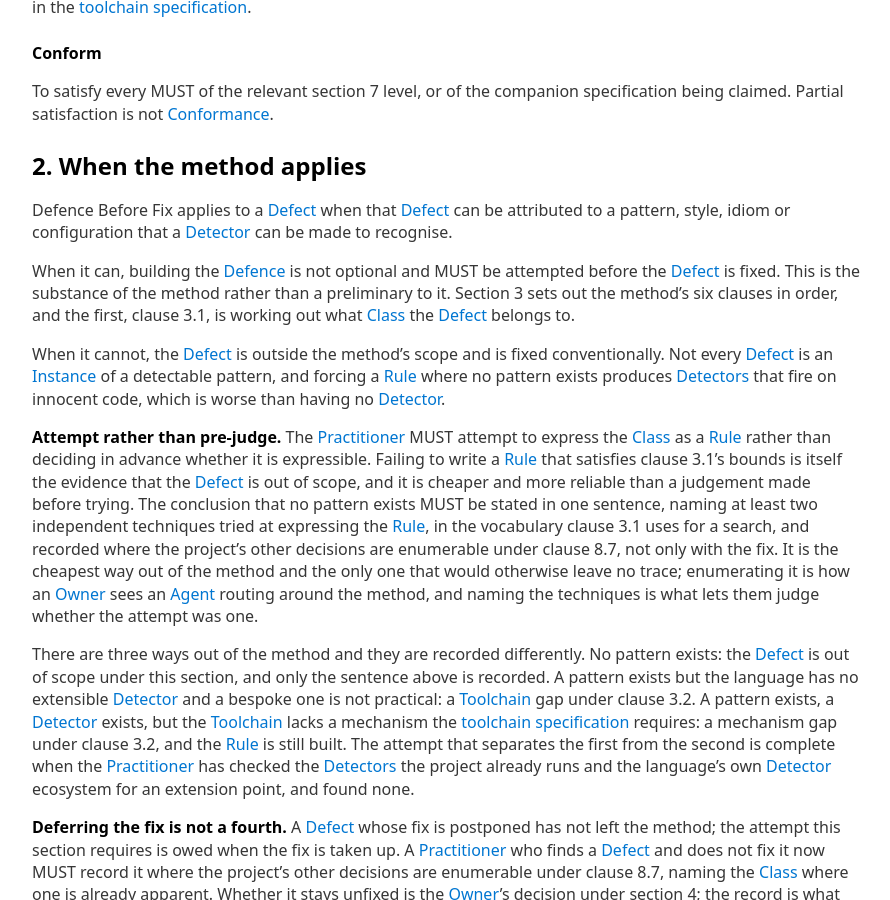
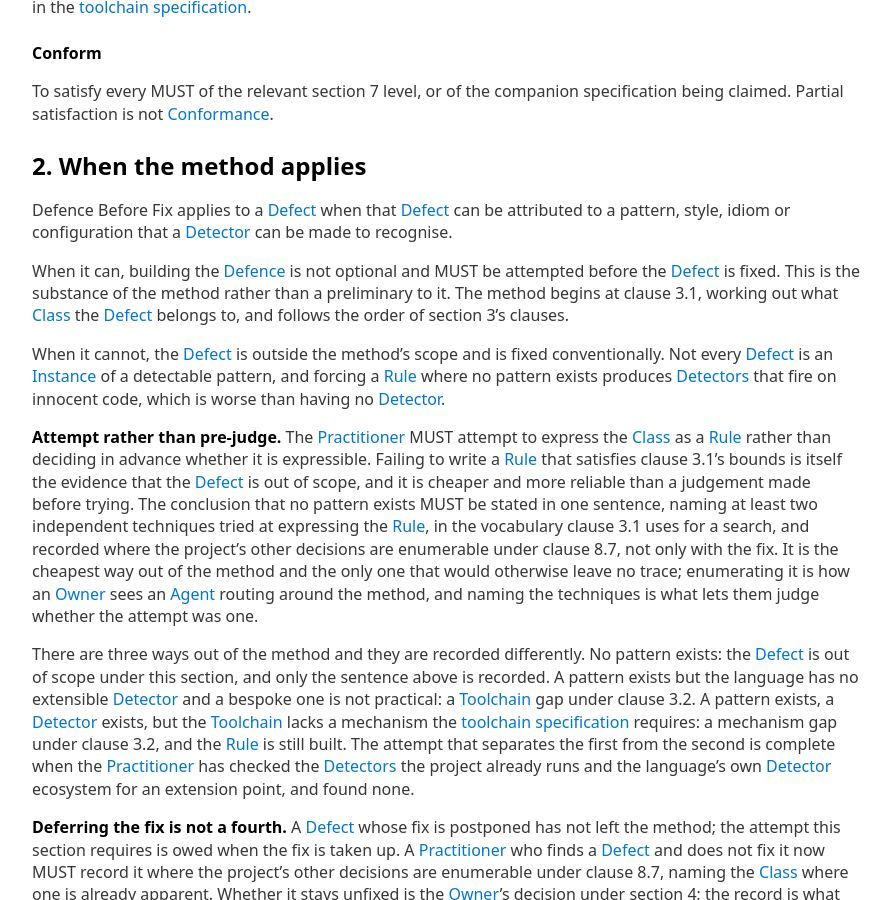
Before and after one commit to Defence-Before-Fix/defence-before-fix.github.io, a Jekyll site: the page built from SPEC.md, in a window 1280 px wide and 900 px high, scrolled down 4300 px. Shown: the whole window, without its empty margins (192-1082 px from the left). Built offline with Jekyll 4.4.1, drawn with Linux system fonts in a browser that asks for light colours; our own code applies the rules of GitHub Pages for plain Markdown files.

Commit message:
Section 2: make the pointer to section 3 only a pointer
The sentence after the defence-before-fix requirement no longer counts
section 3 as six clauses in order straight after the MUST, which could be
read as making all of section 3 part of what must precede the fix. It now
says the method begins at clause 3.1 and follows section 3 in order.
CHANGELOG line updated to match.

Co-Authored-By: Claude Opus 5.5 <noreply@anthropic.com>

```diff
--- a/SPEC.md
+++ b/SPEC.md
@@ -170,9 +170,9 @@ Defence Before Fix applies to a [Defect] when that [Defect] can be attributed to
 idiom or configuration that a [Detector] can be made to recognise.
 
 When it can, building the [Defence] is not optional and MUST be attempted before the [Defect] is
-fixed. This is the substance of the method rather than a preliminary to it. Section 3 sets out
-the method's six clauses in order, and the first, clause 3.1, is working out what [Class] the
-[Defect] belongs to.
+fixed. This is the substance of the method rather than a preliminary to it. The method begins at
+clause 3.1, working out what [Class] the [Defect] belongs to, and follows the order of section 3's
+clauses.
 
 When it cannot, the [Defect] is outside the method's scope and is fixed conventionally. Not every
 [Defect] is an [Instance] of a detectable pattern, and forcing a [Rule] where no pattern exists
```
Also changed, not shown: CHANGELOG.md.
